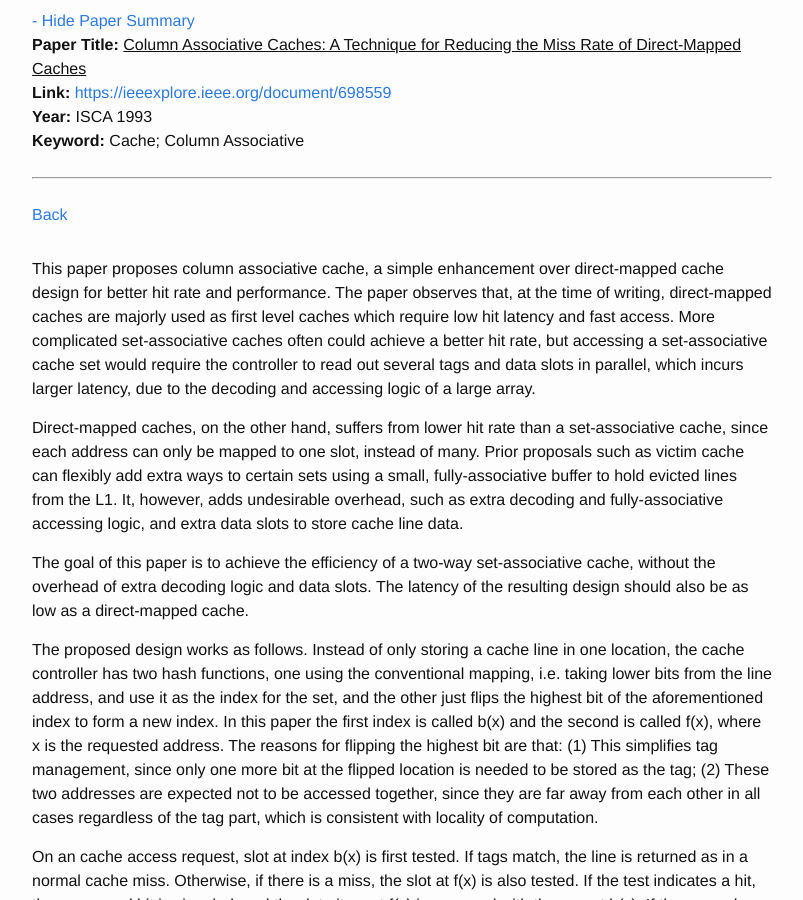
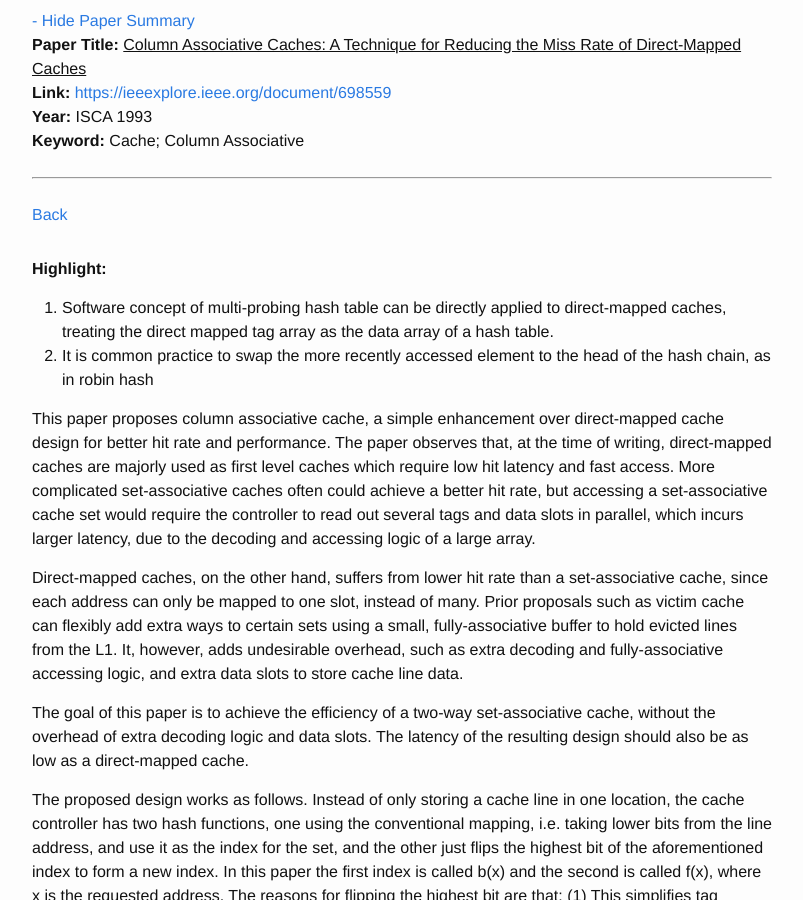
Before and after one commit to wangziqi2013/wangziqi2013.github.io, a Jekyll site: the page built from _posts/2020-05-30-column-associative-cache.markdown, in a window 1280 px wide and 900 px high, scrolled down 301 px. Shown: the whole window, without its empty margins (238-1041 px from the left). Built offline with Jekyll 4.4.1, drawn with Linux system fonts in a browser that asks for light colours.

Commit message:
Adding highlight

```diff
--- a/_posts/2020-05-30-column-associative-cache.markdown
+++ b/_posts/2020-05-30-column-associative-cache.markdown
@@ -12,6 +12,12 @@ htm_cd:
 htm_cr:
 version_mgmt:
 ---
+
+**Highlight:**
+
+1. Software concept of multi-probing hash table can be directly applied to direct-mapped caches, treating the
+   direct mapped tag array as the data array of a hash table.
+2. It is common practice to swap the more recently accessed element to the head of the hash chain, as in robin hash
 
 This paper proposes column associative cache, a simple enhancement over direct-mapped cache design for better hit
 rate and performance. The paper observes that, at the time of writing, direct-mapped caches are majorly used as
```
